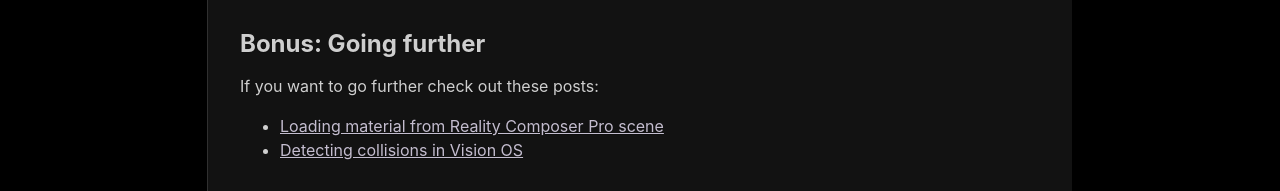
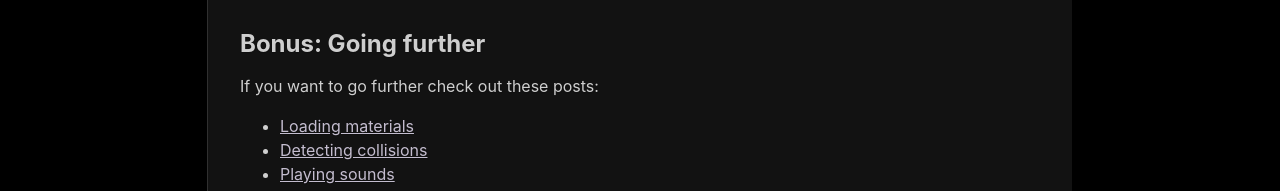
Before and after one commit to donovanh/vision.rodeo, an Eleventy site: page content/blog/2024-06-28-jenga/index.md in a window 1280 px wide. Shown: the part 9275-9466 px from the top of the page. Built offline with nearby package versions, Linux system fonts and the light colour scheme; Eleventy itself is replaced by a stand-in of ours; files that its build step writes are made by us from their sources; a script that the page names is missing.

Commit message:
Adding link

```diff
--- a/content/blog/2024-06-28-jenga/index.md
+++ b/content/blog/2024-06-28-jenga/index.md
@@ -375,8 +375,9 @@ This method resets the orientation of the pieces (try it without it - creates a
 
 If you want to go further check out these posts:
 
-- [Loading material from Reality Composer Pro scene](/loading-material-from-scene/)
-- [Detecting collisions in Vision OS](/detecting-collisions/)
+- [Loading materials](/loading-material-from-scene/)
+- [Detecting collisions](/detecting-collisions/)
+- [Playing sounds](/playing-sounds/)
 
 ## Congrats!
 
```
